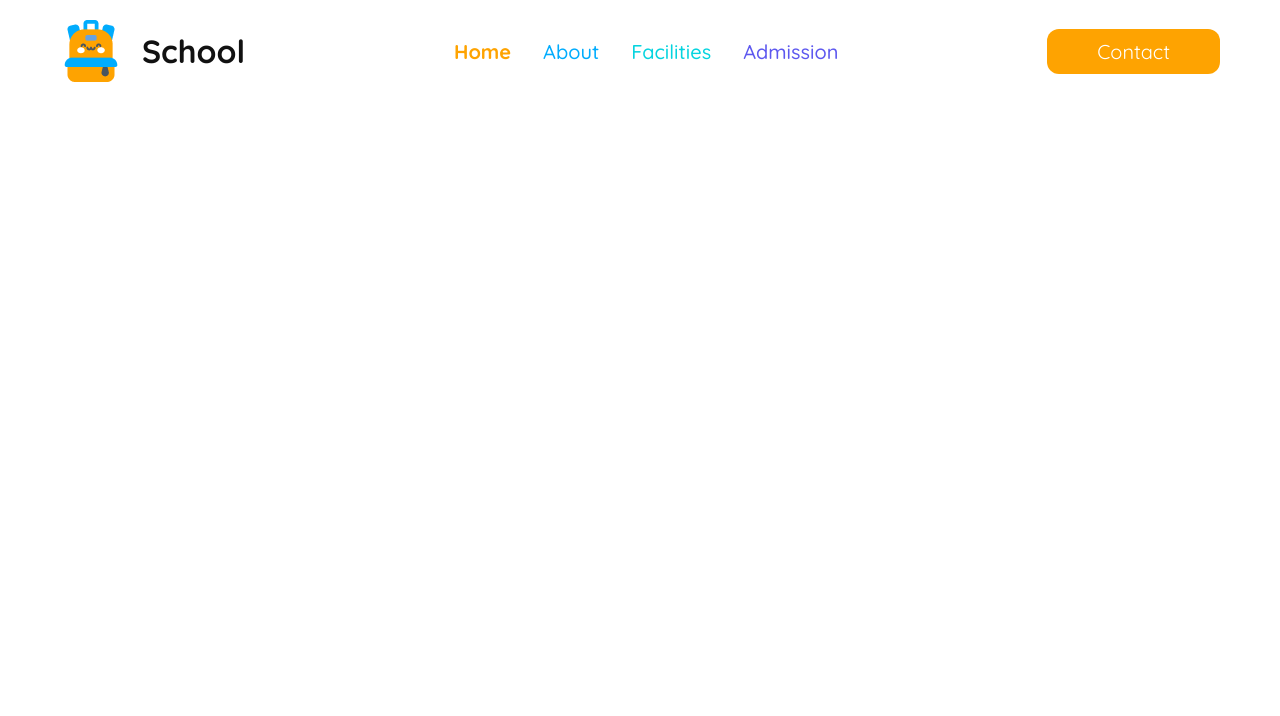
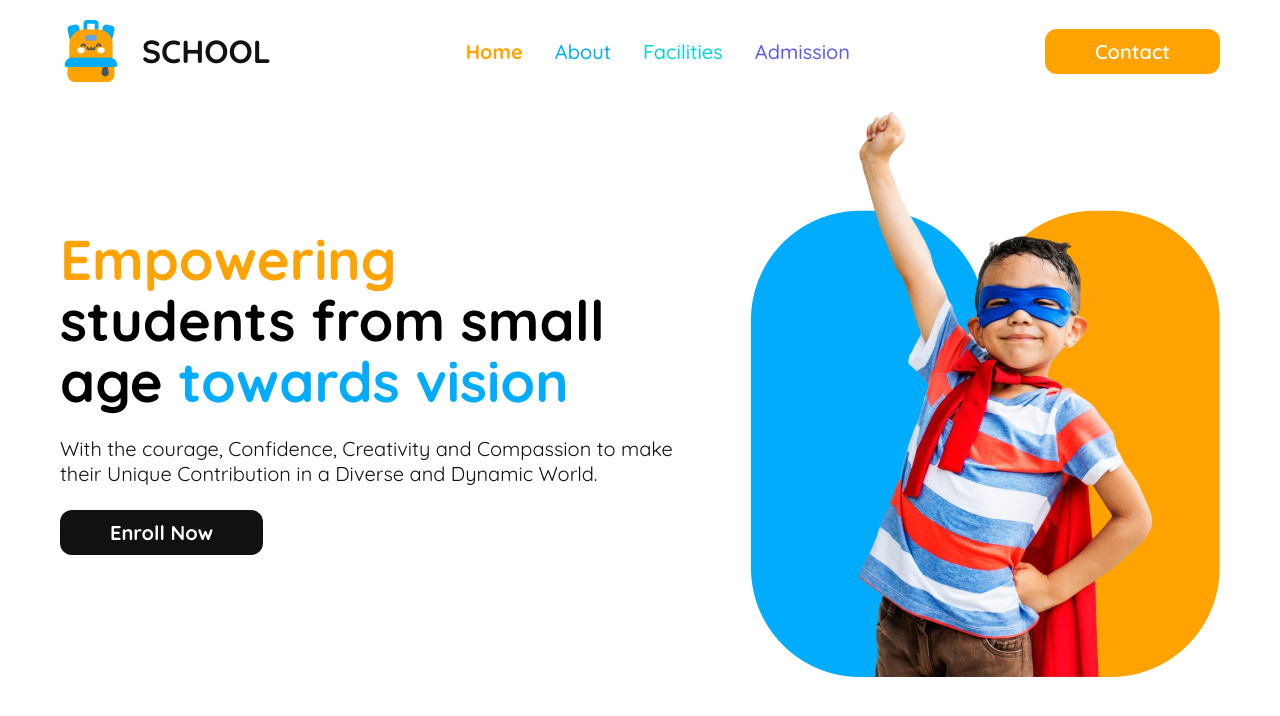
Before and after one commit to dayal-chandra/assign-2, a plain HTML site: page index.html in a window 1280 px wide. Drawn offline with Linux system fonts and the light colour scheme.

Commit message:
banner completed

```diff
--- a/index.html
+++ b/index.html
@@ -29,10 +29,31 @@
           <img src="./images/menu-burger.png" alt="" />
         </div>
       </nav>
-
-      <!-- NAV END -->
     </header>
     <hr />
+    <!-- NAV END -->
+
+    <!-- BANNER START -->
+    <section class="banner">
+      <div class="banner-title">
+        <h1>
+          <span class="banner-title-color-1">Empowering</span><br />
+          students from small <br />
+          age <span class="banner-title-color-2">towards vision</span>
+        </h1>
+        <p>
+          With the courage, Confidence, Creativity and Compassion to make their
+          Unique Contribution in a Diverse and Dynamic World.
+        </p>
+
+        <button>Enroll Now</button>
+      </div>
+      <div class="banner-img">
+        <img src="./images/hero-kids.png" alt="" />
+      </div>
+    </section>
+    <!-- BANNER END -->
+
     <!-- HEADER END -->
 
     <!-- MAIN START -->
--- a/styles/style.css
+++ b/styles/style.css
@@ -7,6 +7,7 @@
   padding: 0;
 }
 
+/* HEADER */
 header {
   font-family: Quicksand;
   max-width: 1160px;
@@ -29,6 +30,7 @@ nav {
 .logo h1 {
   color: rgb(17, 17, 17);
   font-family: Quicksand;
+  text-transform: uppercase;
   font-size: 2rem;
   font-weight: 700;
 }
@@ -70,6 +72,7 @@ nav button {
   color: #fff;
   font-family: Quicksand;
   font-size: 1.25rem;
+  font-weight: 600;
   padding: 10px 50px;
 }
 
@@ -82,9 +85,57 @@ hr {
   border: 1px solid rgb(254, 163, 1);
 }
 
+/* BANNER */
+
+.banner {
+  max-width: 1160px;
+  margin: auto;
+  display: flex;
+  justify-content: center;
+  align-items: center;
+}
+
+.banner-title h1 {
+  font-family: Quicksand;
+  font-size: 3.5rem;
+  font-weight: 700;
+  line-height: 61px;
+  padding-bottom: 24px;
+}
+
+.banner-title-color-1 {
+  color: rgb(254, 163, 1);
+}
+
+.banner-title-color-2 {
+  color: rgb(1, 172, 253);
+}
+
+.banner-title p {
+  color: rgb(17, 17, 17);
+  font-family: Quicksand;
+  font-size: 1.25rem;
+  font-weight: 400;
+  line-height: 25px;
+  padding-bottom: 24px;
+  padding-right: 10%;
+}
+
+.banner-title button {
+  border: none;
+  border-radius: 12px;
+  background: rgb(17, 17, 17);
+  color: #fff;
+  font-family: Quicksand;
+  font-size: 1.25rem;
+  font-weight: 700;
+  padding: 10px 50px;
+}
+
 /* RESPONSIVE: MOBILE DEVICE */
 
 @media screen and (max-width: 576px) {
+  /* HEADER */
   header {
     padding: 0px 16px;
   }
@@ -108,4 +159,23 @@ hr {
   hr {
     display: block;
   }
+
+  /* BANNER */
+  .banner {
+    flex-direction: column-reverse;
+    margin-top: 50px;
+  }
+
+  .banner-img img {
+    width: 100%;
+  }
+
+  .banner-title {
+    text-align: center;
+    padding-top: 40px;
+  }
+
+  .banner-title p {
+    padding-right: 0%;
+  }
 }
```
